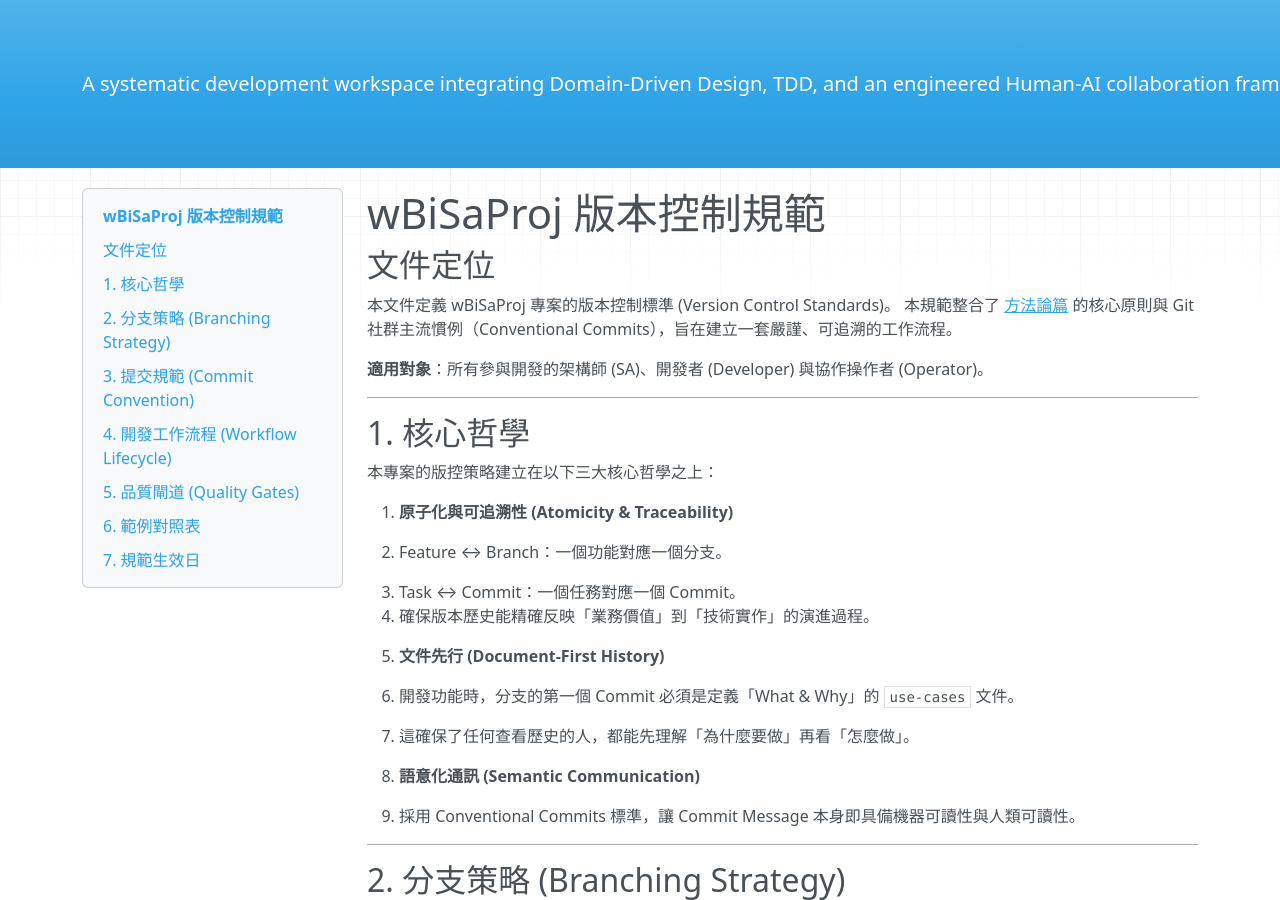
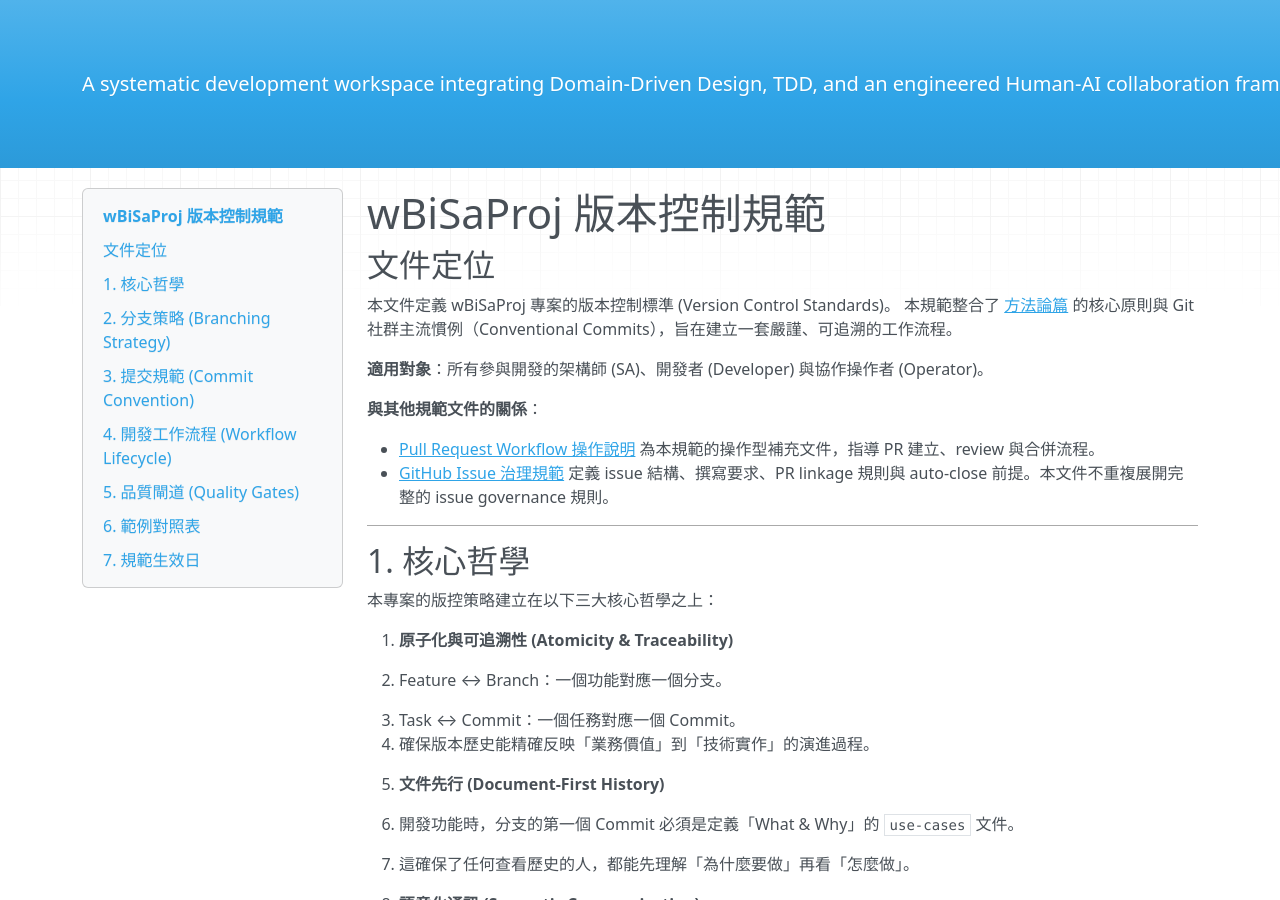
Before and after one commit to Wanini0209/wBiSaProj, an MkDocs documentation site: the page built from docs/standards/version-control.md, in a window 1280 px wide and 900 px high. Built offline with MkDocs 1.6.1, drawn with Linux system fonts in a browser that asks for light colours; nearby versions of some CDN libraries; some of the changed text lies outside the part shown.

Commit message:
docs(project): align standards references for issue governance
Add cross-references from version-control.md and
pull-request-workflow.md to the new GitHub issue governance
standard, establishing clear responsibility boundaries across
the three standards documents.

Changes in version-control.md:
- Add standards relationship section in document header
- Add governance reference in commit footer rules
- Add issue alignment paragraph in PR/merge workflow section

Changes in pull-request-workflow.md:
- Add governance reference in document purpose section
- Add issue linkage guidance in PR creation steps

Related to #18

```diff
--- a/docs/standards/version-control.md
+++ b/docs/standards/version-control.md
@@ -6,6 +6,11 @@
 本規範整合了 [方法論篇](docs/PROJECT_DESIGN-METHODOLOGY.md) 的核心原則與 Git 社群主流慣例（Conventional Commits），旨在建立一套嚴謹、可追溯的工作流程。
 
 **適用對象**：所有參與開發的架構師 (SA)、開發者 (Developer) 與協作操作者 (Operator)。
+
+**與其他規範文件的關係**：
+
+- [Pull Request Workflow 操作說明](pull-request-workflow.md) 為本規範的操作型補充文件，指導 PR 建立、review 與合併流程。
+- [GitHub Issue 治理規範](github-issue-governance.md) 定義 issue 結構、撰寫要求、PR linkage 規則與 auto-close 前提。本文件不重複展開完整的 issue governance 規則。
 
 ---
 
@@ -298,6 +303,7 @@
 - **Footer**：
   - 用於參照 Issue（如 `Closes #123`）。
   - Breaking Changes 必須在此標註，以 `BREAKING CHANGE:` 開頭。
+  - 關於 `Closes` / `Related to` 的完整使用規則與 PR description 中的 issue linkage 模板，請參閱 [GitHub Issue 治理規範](github-issue-governance.md)。
 
 ### 3.4 完整範例集 (Comprehensive Examples)
 
@@ -541,6 +547,10 @@
 
 上述流程的具體操作步驟、Git 指令、GitHub UI 操作與常見錯誤排除，請參閱 [Pull Request Workflow 操作說明](pull-request-workflow.md)。
 
+#### F. Issue 對應
+
+當工作涉及 GitHub issue 時，branch 與 PR 應與對應 issue 建立明確的對應關係。Issue 的建立方式、結構定義、PR linkage 寫法與 auto-close 前提，請參閱 [GitHub Issue 治理規範](github-issue-governance.md)。
+
 ---
 
 ## 5. 品質閘道 (Quality Gates)
```
Also changed, not shown: docs/standards/pull-request-workflow.md (+2 -1 lines).
